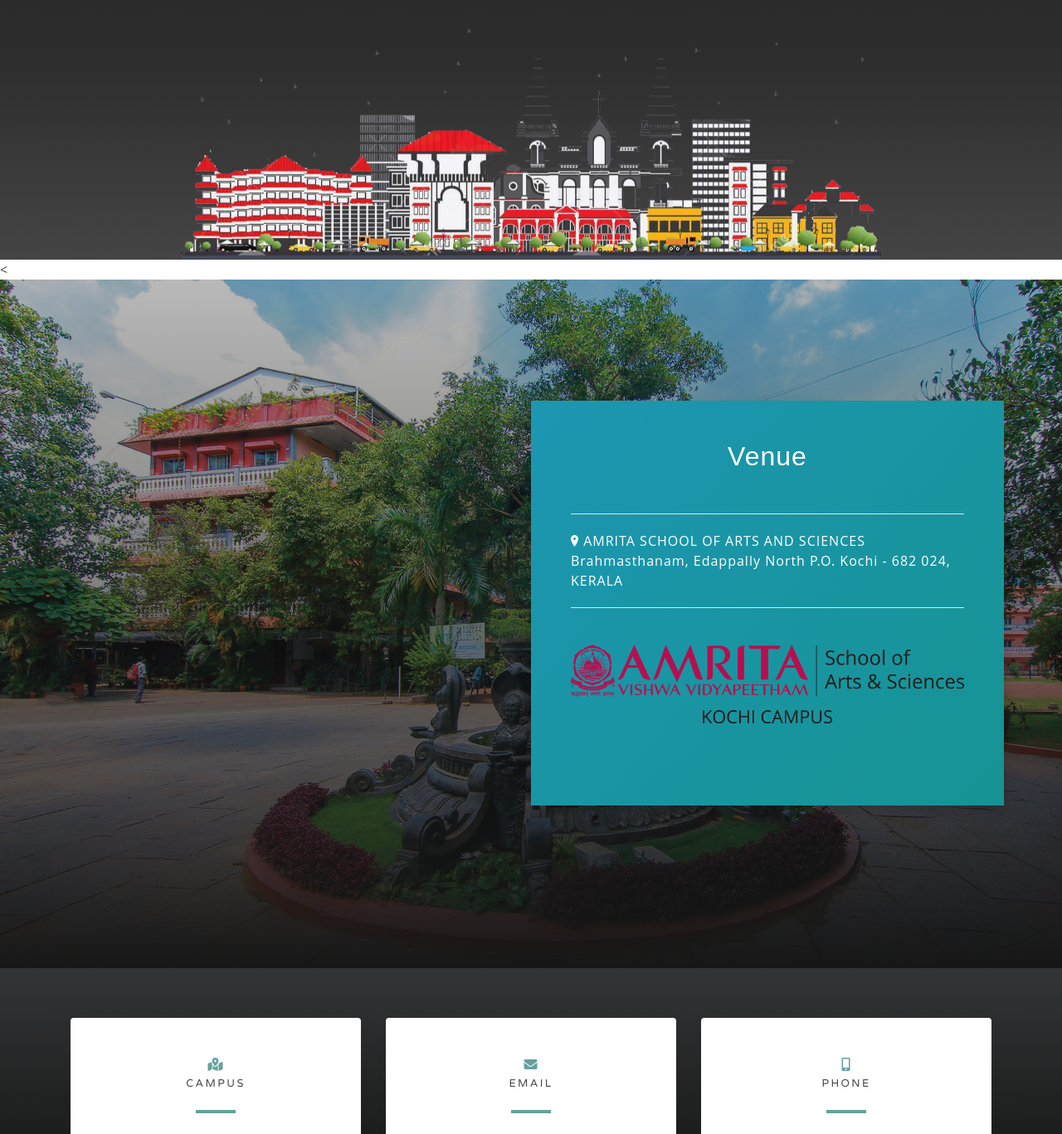
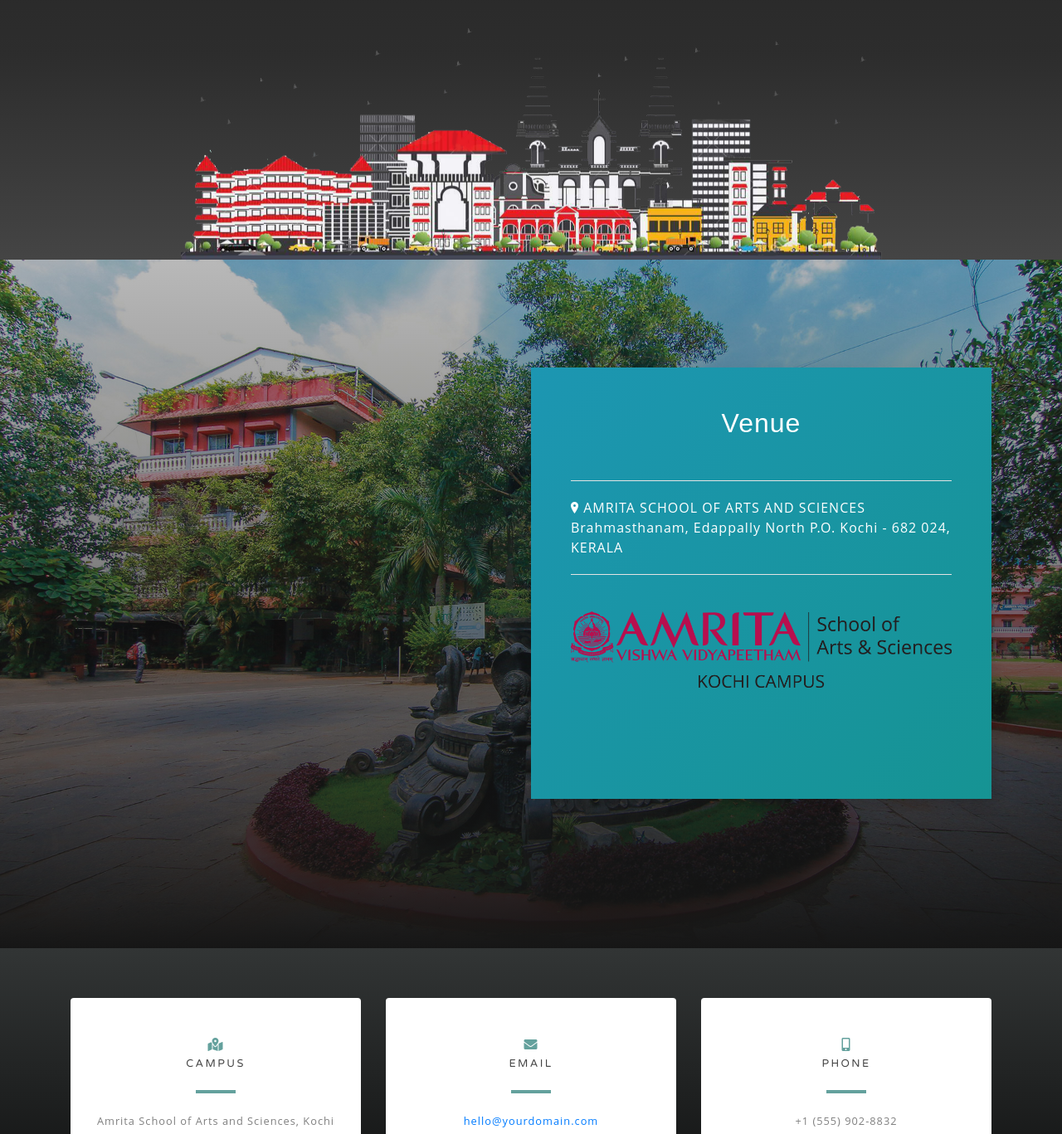
Before and after one commit to Mohamed-Shabeer-KP/BSides, a PHP site: page / in a window 1280 px wide. Shown: the part 1476-2843 px from the top of the page at 83% size. Run offline with PHP 8.4, Linux system fonts and the light colour scheme; some libraries are stand-ins or nearby versions; some web fonts are replaced.

Commit message:
minor fix

```diff
--- a/web/css/grayscale.css
+++ b/web/css/grayscale.css
@@ -329,9 +329,6 @@
   background: linear-gradient(to bottom, rgba(22, 22, 22, 0.3) 0%, rgba(22, 22, 22, 0.7) 75%, #161616 100%), url("../img/fafa1.jpg");
   background-position: center;
   background-repeat: no-repeat;
-  background-attachment: scroll;
   background-size: cover;
-}
-#venue {
   background-attachment: fixed;
 }
--- a/web/index.php
+++ b/web/index.php
@@ -137,7 +137,7 @@
     </div>
   </section>
 
-<
+
   <!-- Speakers Section
   <section id="projects" class="projects-section bg-light">
     <div class="container">
@@ -239,18 +239,18 @@
 
 
   <!-- Venue Section -->
-  <section id="venue" name="venue" class="darkover">
-    <div class="container mx-auto">
+  <section id="venue" name="venue" >
+    <div class="container">
       <div class="map-example">
-        <div class="row">
-          <div class="col-lg-6 text-center no-gutters ">
+        <div class="row mx-auto">
+          <div class="col-lg-6">
 
-            <div id="map">
-              <iframe class="pt-3" width="100%" height="100%" src="https://maps.google.com/maps?width=100%&amp;height=600&amp;hl=en&amp;coord=10.0464173,76.2950208&amp;q=Amrita%20School%20of%20Arts%20and%20Sciences%20%2C%20Kochi+(BSides%20Venue)&amp;ie=UTF8&amp;t=&amp;z=17&amp;iwloc=B&amp;output=embed" frameborder="0" scrolling="no" marginheight="0" marginwidth="0">
+            <div id="map" >
+              <iframe  width="100%" height="104%" src="https://maps.google.com/maps?width=100%&amp;height=600&amp;hl=en&amp;coord=10.0464173,76.2950208&amp;q=Amrita%20School%20of%20Arts%20and%20Sciences%20%2C%20Kochi+(BSides%20Venue)&amp;ie=UTF8&amp;t=&amp;z=17&amp;iwloc=B&amp;output=embed" frameborder="0" scrolling="no" marginheight="0" marginwidth="0">
               </iframe>
             </div>
           </div>
-          <div class="col-lg-6 b2 text-white shadow container m-3 p-5 mx-auto  no-gutters ">
+          <div class="col-lg-6 b2 text-white shadow p-5">
             <div class="heading text-center bg ">
               <h2>Venue</h2>
             </div>
```
